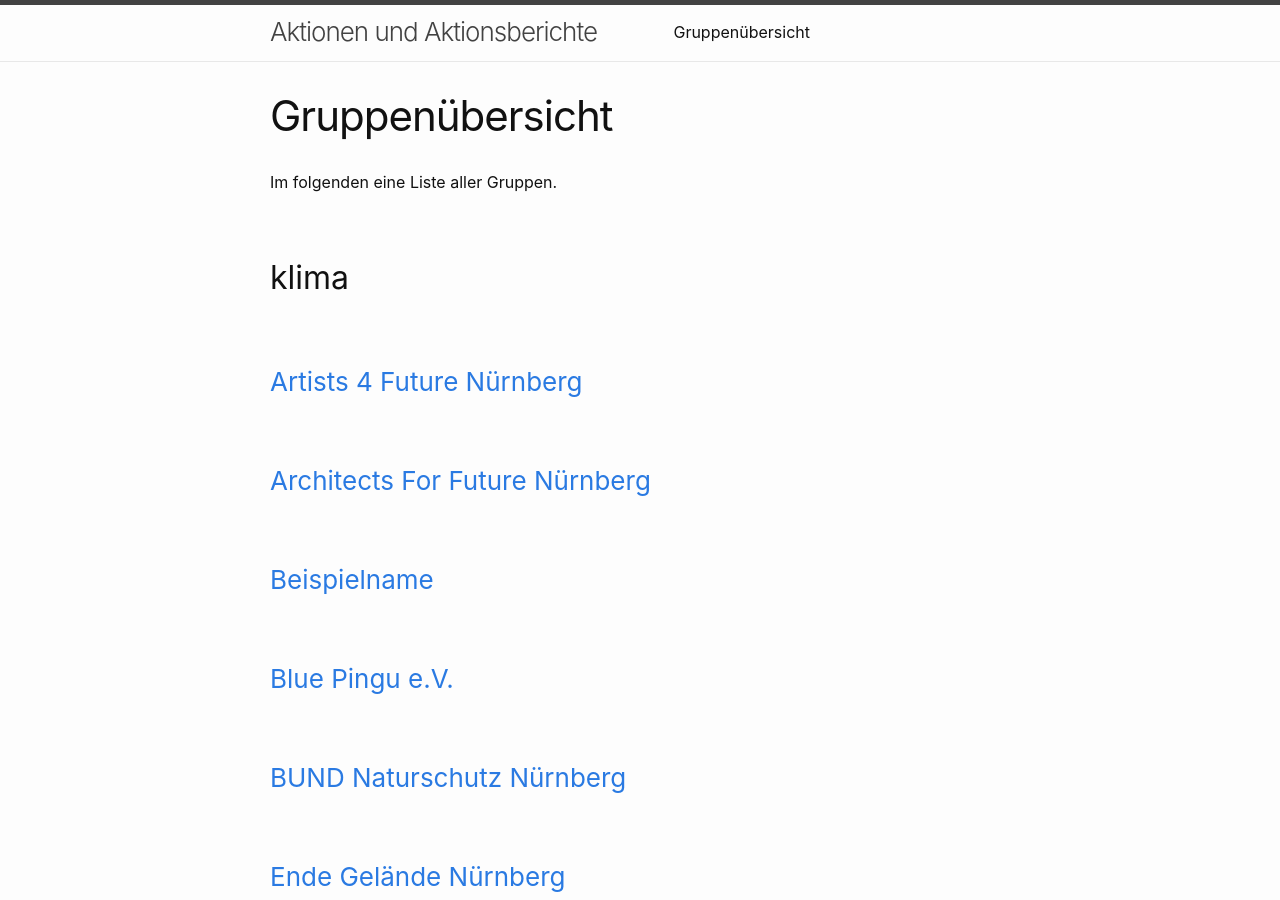
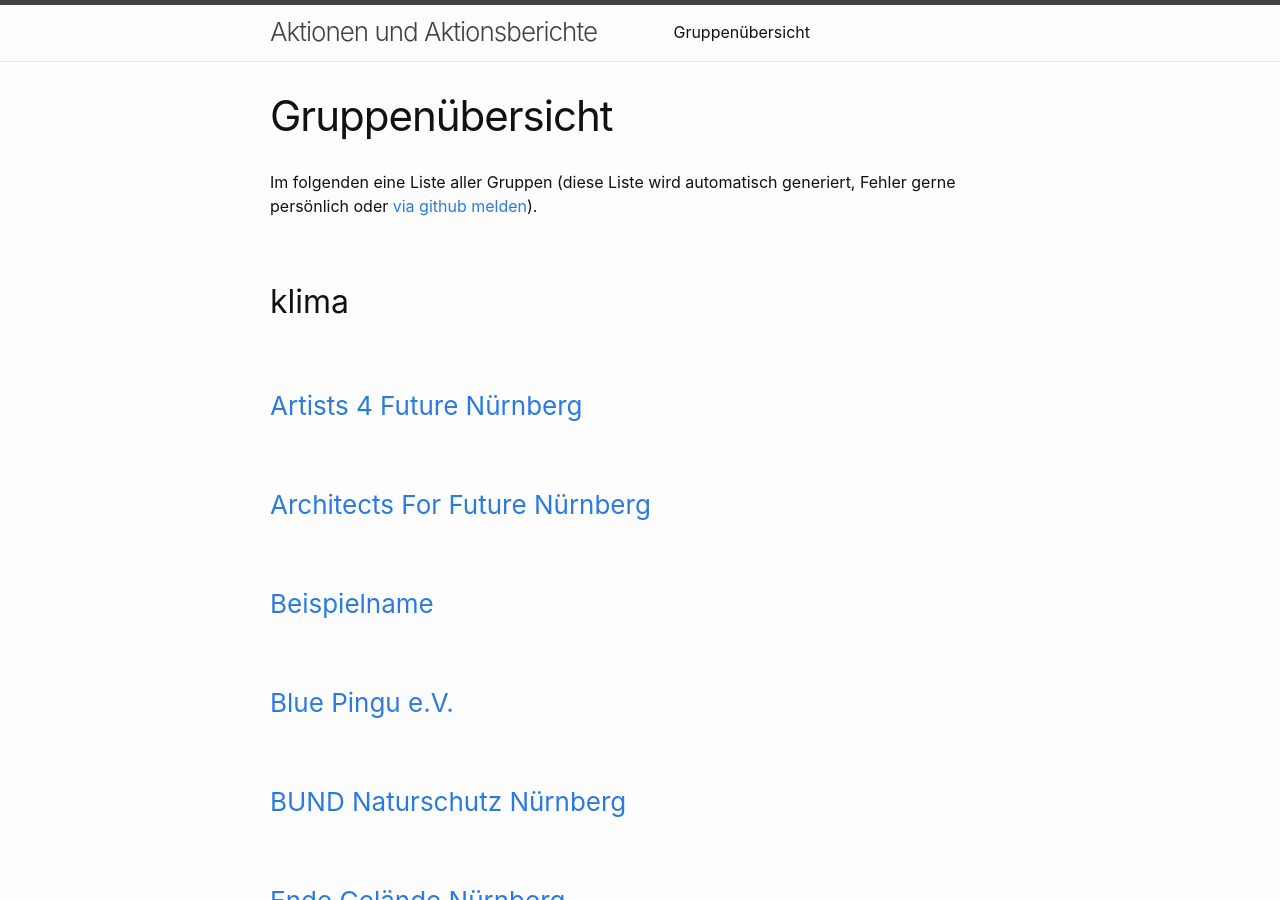
Before and after one commit to namnatulco/namnatulco.eu, a Jekyll site: the page built from aktionen/pages/gruppen.md, in a window 1280 px wide and 900 px high. Built offline with Jekyll 4.4.1, drawn with Linux system fonts in a browser that asks for light colours.

Commit message:
notice on groups page

```diff
--- a/aktionen/pages/gruppen.md
+++ b/aktionen/pages/gruppen.md
@@ -5,7 +5,7 @@
 categories: [info]
 ---
 
-Im folgenden eine Liste aller Gruppen.
+Im folgenden eine Liste aller Gruppen (diese Liste wird automatisch generiert, Fehler gerne persönlich oder [via github melden](https://github.com/namnatulco/namnatulco.eu/issues/new)).
 
 {% for item in site.gruppenlabels %}
 
```
